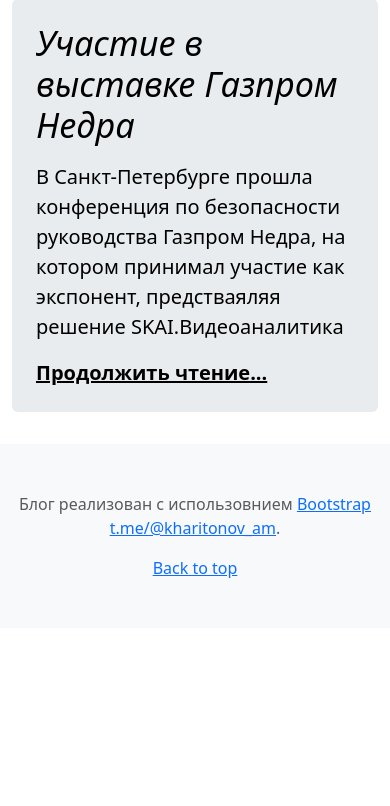
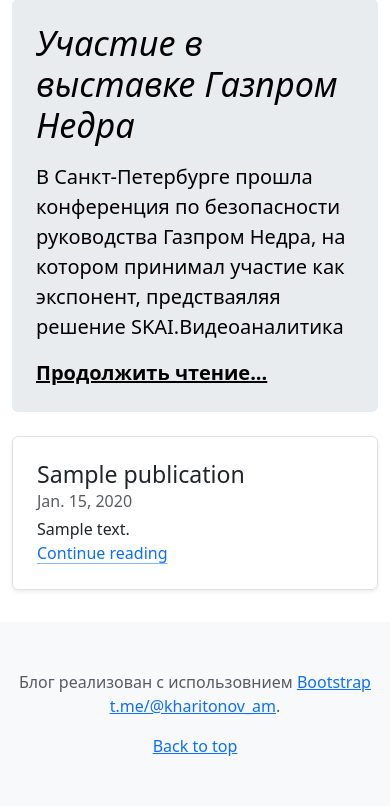
Before and after one commit to KharitonovAM/Start_to_django, a Django app: page /blog/ in a window 390 px wide. Shown: the part 125-931 px from the top of the page. Before the commit the page ends 703 px from the top, so only its background shows below. Run offline with Django 5.2, Linux system fonts and the light colour scheme; tables that the repository leaves empty hold one stand-in row (values such as "Sample post"); some libraries are stand-ins or nearby versions.

Commit message:
Откорректировал отображение стартовой страницы блога

```diff
--- a/blog/templates/blog/base.html
+++ b/blog/templates/blog/base.html
@@ -1,7 +1,6 @@
 <!doctype html>
 <html lang="ru" data-bs-theme="auto">
-  <head><script type="text/javascript" src="https://gc.kis.v2.scr.kaspersky-labs.com/FD126C42-EBFA-4E12-B309-BB3FDD723AC1/main.js?attr=sdKSM4_bHkyShOY9XuottZmsEAh00bVysyDGRZQ2bmGW_0KZt5QGIw6_HCu4b0N1bWR2kuLASqLtDET267x30g" charset="UTF-8"></script><link rel="stylesheet" crossorigin="anonymous" href="https://gc.kis.v2.scr.kaspersky-labs.com/E3E8934C-235A-4B0E-825A-35A08381A191/abn/main.css?attr=aHR0cHM6Ly9ib290c3RyYXAtNS5ydS9kb2NzLzUuMy9leGFtcGxlcy9ibG9nLw"/><script src="/docs/5.3/assets/js/color-modes.js"></script>
-
+  <head>
 	<meta charset="utf-8">
 	<meta name="viewport" content="width=device-width, initial-scale=1">
 	<meta name="description" content="домашнее задание по реалезации блока на bootstrap">
--- /dev/null
+++ b/blog/templates/blog/publication_list.html
@@ -0,0 +1,22 @@
+{% extends 'blog/base.html' %}
+{% load my_tags %}
+{% block content %}
+  {% for info in object_list %}
+    <div class="col-md-4">
+          <div class="row g-0 border rounded overflow-hidden flex-md-row mb-4 shadow-sm h-md-250 position-relative">
+            <div class="col p-4 d-flex flex-column position-static">
+              <h3 class="mb-0">{{info.title}}</h3>
+              <div class="mb-1 text-body-secondary">{{info.create_data}}</div>
+              <p class="card-text mb-auto">{{info.content | truncatechars:150}}</p>
+              <a href="#" class="icon-link gap-1 icon-link-hover stretched-link">
+                Continue reading
+                <svg class="bi"><use xlink:href="#chevron-right"/></svg>
+              </a>
+            </div>
+            <div class="col-auto d-none d-lg-block">
+              <img src="{{ info.preview | media_filter }}" style="width: 100%; height: 400px;">
+            </div>
+          </div>
+        </div>
+  {% endfor %}
+{% endblock%}
--- a/blog/urls.py
+++ b/blog/urls.py
@@ -1,6 +1,7 @@
 from django.urls import path
-from django.views.generic import TemplateView
+from .views import BlogListView
 
 from .views import *
-urlpatterns = [path("blog/", TemplateView.as_view(template_name='blog/base.html'), name="blog"),
+urlpatterns = [path("blog/", BlogListView.as_view(), name="blog_list"),
+
                ]
--- a/blog/views.py
+++ b/blog/views.py
@@ -1,3 +1,7 @@
 from django.shortcuts import render
+from django.views.generic import ListView
+from .models import Publication
 
-# Create your views here.
+
+class BlogListView(ListView):
+    model = Publication
```
Also changed, not shown: blog/models.py (+15 -12 lines), blog/templates/blog/blog_start_page.html (deleted, +0 -19 lines).
